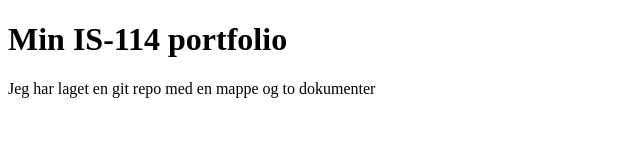
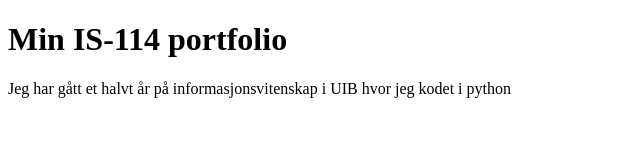
Before and after one commit to Nyborg9/Janis-bananis, a plain HTML site: page docs/index.html in a window 1280 px wide. Shown: the whole page, without its empty margins (0-640 px from the left). Drawn offline with Linux system fonts and the light colour scheme.

Commit message:
fikset på koden før jeg la den til her

```diff
--- a/docs/index.html
+++ b/docs/index.html
@@ -7,6 +7,6 @@
 </head>
 <body>
 <h1>Min IS-114 portfolio</h1>
-<p> Jeg har laget en git repo med en mappe og to dokumenter </p>
+<p> Jeg har gått et halvt år på informasjonsvitenskap i UIB hvor jeg kodet i python </p>
 </body>
 </html>
```
